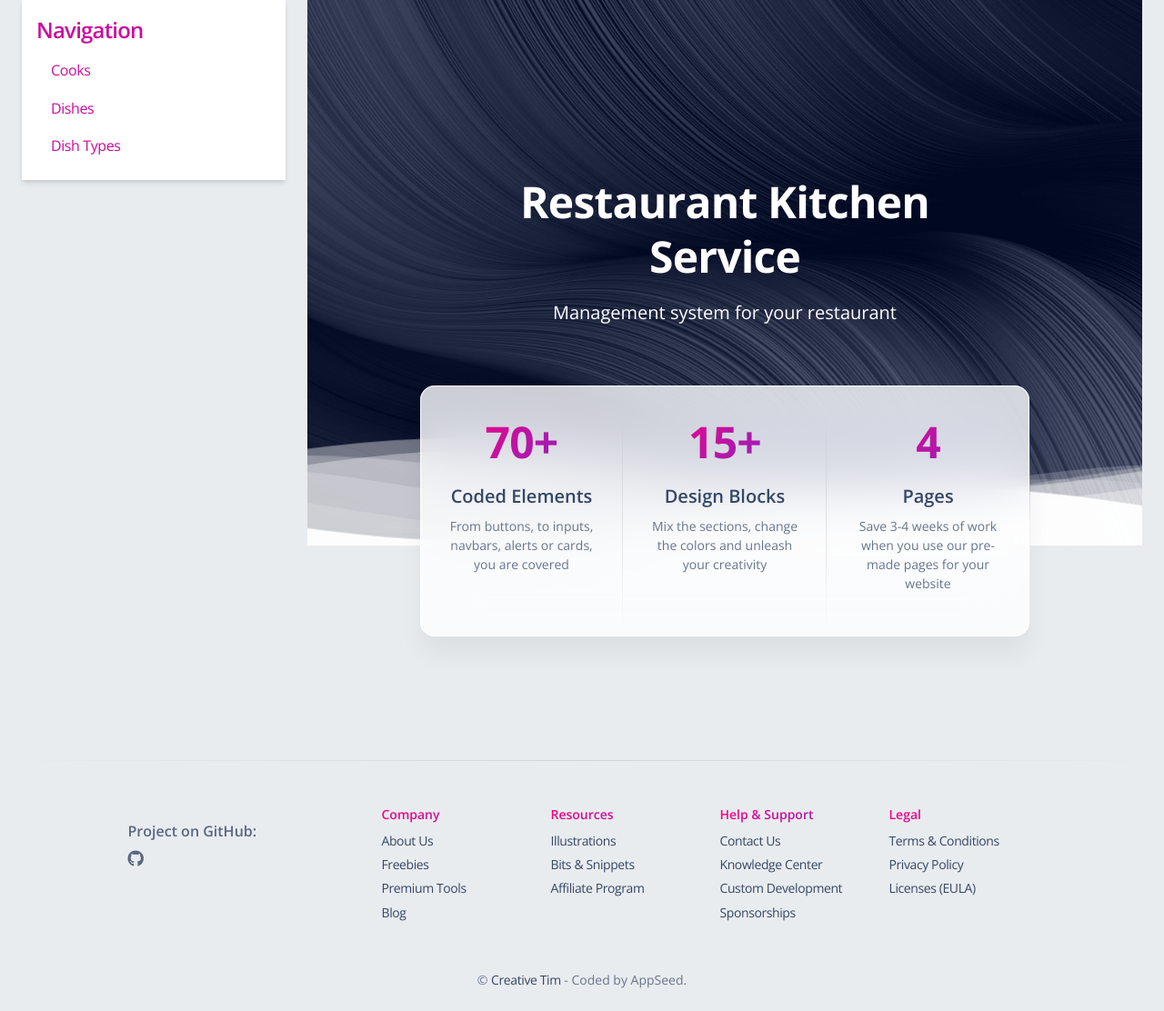
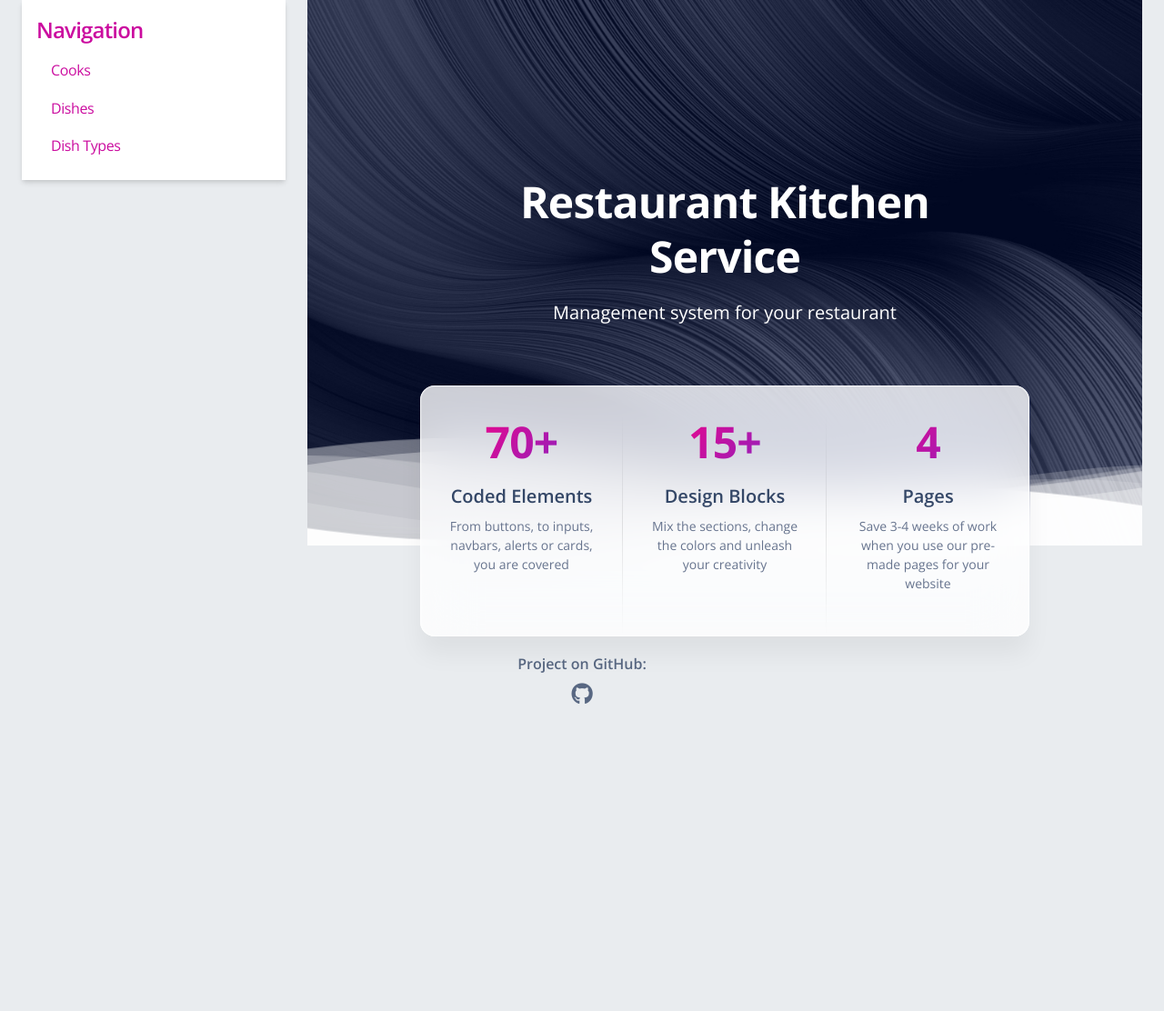
Before and after one commit to Postpostman/restaurant_kitchen_service, a Django app: template templates/index.html in a window 1280 px wide. Shown: the whole page at 91% size. After the commit the page ends 774 px from the top, so only its background shows below. Run offline with Django 5.2, Linux system fonts and the light colour scheme; the template is opened without the code that fills it, so the values that code supplies are empty; some libraries are stand-ins or nearby versions.

```diff
--- a/templates/includes/footer_background.html
+++ b/templates/includes/footer_background.html
@@ -1,148 +1,10 @@
 {% load static %}
 
-<footer class="footer pt-5 mt-5">
-  <hr class="horizontal dark mb-5">
+<footer class="footer mt-auto text-center" style="position: fixed; bottom: 20px; width: 100%;">
   <div class="container">
-    <div class=" row">
-      <div class="col-md-3 mb-4 ms-auto">
-        <div>
-          <h6 class="mt-3 mb-2 opacity-8">Project on GitHub:</h6>
-          <ul class="d-flex flex-row ms-n3 nav">
-            <li class="nav-item">
-
-
-            <li class="nav-item">
-              <a class="nav-link pe-1" href="https://github.com/r0manvynnytskyi/restaurant_kitchen_service" target="_blank">
-                <i class="fab fa-github text-lg opacity-8"></i>
-              </a>
-            </li>
-
-
-        </div>
-      </div>
-
-
-
-      <div class="col-md-2 col-sm-6 col-6 mb-4">
-        <div>
-          <h6 class="text-gradient text-primary text-sm">Company</h6>
-          <ul class="flex-column ms-n3 nav">
-            <li class="nav-item">
-              <a class="nav-link" href="https://www.creative-tim.com/presentation?AFFILIATE=128200" target="_blank">
-                About Us
-              </a>
-            </li>
-
-            <li class="nav-item">
-              <a class="nav-link" href="https://www.creative-tim.com/templates/free?AFFILIATE=128200" target="_blank">
-                Freebies
-              </a>
-            </li>
-
-            <li class="nav-item">
-              <a class="nav-link" href="https://www.creative-tim.com/templates/premium?AFFILIATE=128200" target="_blank">
-                Premium Tools
-              </a>
-            </li>
-
-            <li class="nav-item">
-              <a class="nav-link" href="https://www.creative-tim.com/blog?AFFILIATE=128200" target="_blank">
-                Blog
-              </a>
-            </li>
-          </ul>
-        </div>
-      </div>
-
-      <div class="col-md-2 col-sm-6 col-6 mb-4">
-        <div>
-          <h6 class="text-gradient text-primary text-sm">Resources</h6>
-          <ul class="flex-column ms-n3 nav">
-            <li class="nav-item">
-              <a class="nav-link" href="https://iradesign.io/" target="_blank">
-                Illustrations
-              </a>
-            </li>
-
-            <li class="nav-item">
-              <a class="nav-link" href="https://www.creative-tim.com/bits?AFFILIATE=128200" target="_blank">
-                Bits & Snippets
-              </a>
-            </li>
-
-            <li class="nav-item">
-              <a class="nav-link" href="https://www.creative-tim.com/affiliates/new?AFFILIATE=128200" target="_blank">
-                Affiliate Program
-              </a>
-            </li>
-          </ul>
-        </div>
-      </div>
-
-      <div class="col-md-2 col-sm-6 col-6 mb-4">
-        <div>
-          <h6 class="text-gradient text-primary text-sm">Help & Support</h6>
-          <ul class="flex-column ms-n3 nav">
-            <li class="nav-item">
-              <a class="nav-link" href="https://www.creative-tim.com/contact-us?AFFILIATE=128200" target="_blank">
-                Contact Us
-              </a>
-            </li>
-
-            <li class="nav-item">
-              <a class="nav-link" href="https://www.creative-tim.com/knowledge-center?AFFILIATE=128200" target="_blank">
-                Knowledge Center
-              </a>
-            </li>
-
-            <li class="nav-item">
-              <a class="nav-link" href="https://services.creative-tim.com/?AFFILIATE=128200" target="_blank">
-                Custom Development
-              </a>
-            </li>
-
-            <li class="nav-item">
-              <a class="nav-link" href="https://www.creative-tim.com/sponsorships?AFFILIATE=128200" target="_blank">
-                Sponsorships
-              </a>
-            </li>
-
-          </ul>
-        </div>
-      </div>
-
-      <div class="col-md-2 col-sm-6 col-6 mb-4 me-auto">
-        <div>
-          <h6 class="text-gradient text-primary text-sm">Legal</h6>
-          <ul class="flex-column ms-n3 nav">
-            <li class="nav-item">
-              <a class="nav-link" href="https://www.creative-tim.com/terms?AFFILIATE=128200" target="_blank">
-                Terms &amp; Conditions
-              </a>
-            </li>
-
-            <li class="nav-item">
-              <a class="nav-link" href="https://www.creative-tim.com/privacy?AFFILIATE=128200" target="_blank">
-                Privacy Policy
-              </a>
-            </li>
-
-            <li class="nav-item">
-              <a class="nav-link" href="https://www.creative-tim.com/license?AFFILIATE=128200" target="_blank">
-                Licenses (EULA)
-              </a>
-            </li>
-          </ul>
-        </div>
-      </div>
-
-      <div class="col-12">
-        <div class="text-center">
-          <p class="my-4 text-sm">
-            &copy; <a href="https://www.creative-tim.com?AFFILIATE=128200" target="_blank">Creative Tim</a> - Coded by AppSeed.
-          </p>
-        </div>
-      </div>
-    </div>
+    <h6 class="mt-3 mb-2 opacity-8">Project on GitHub:</h6>
+    <a class="nav-link d-inline" href="https://github.com/r0manvynnytskyi/restaurant_kitchen_service" target="_blank">
+      <i class="fab fa-github" style="font-size: 24px; opacity: 0.8;"></i>
+    </a>
   </div>
 </footer>
```
Also changed, not shown: templates/registration/login.html (added, +31 -0 lines).
